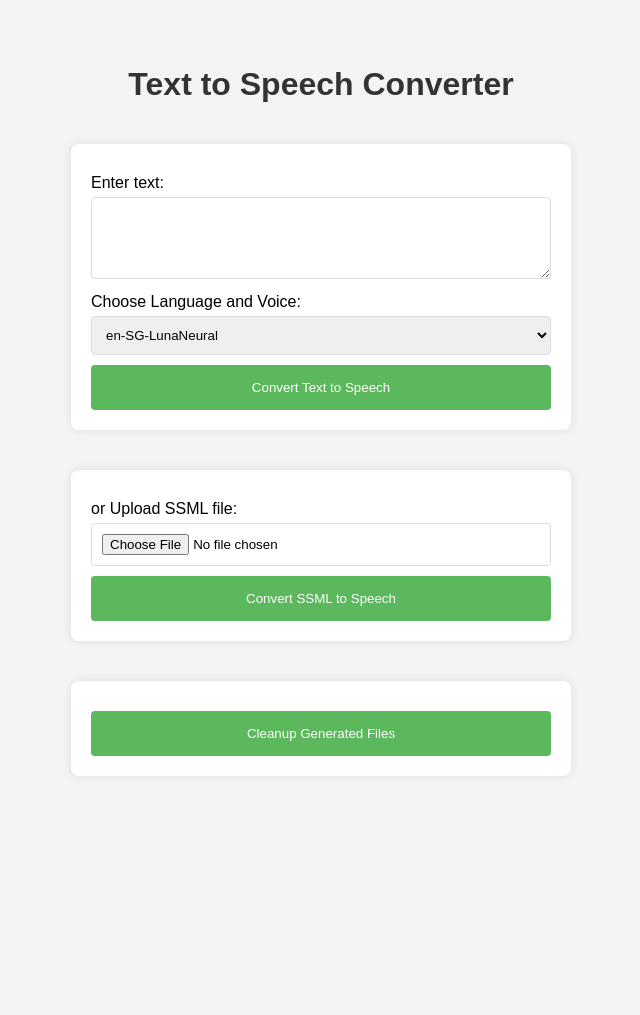
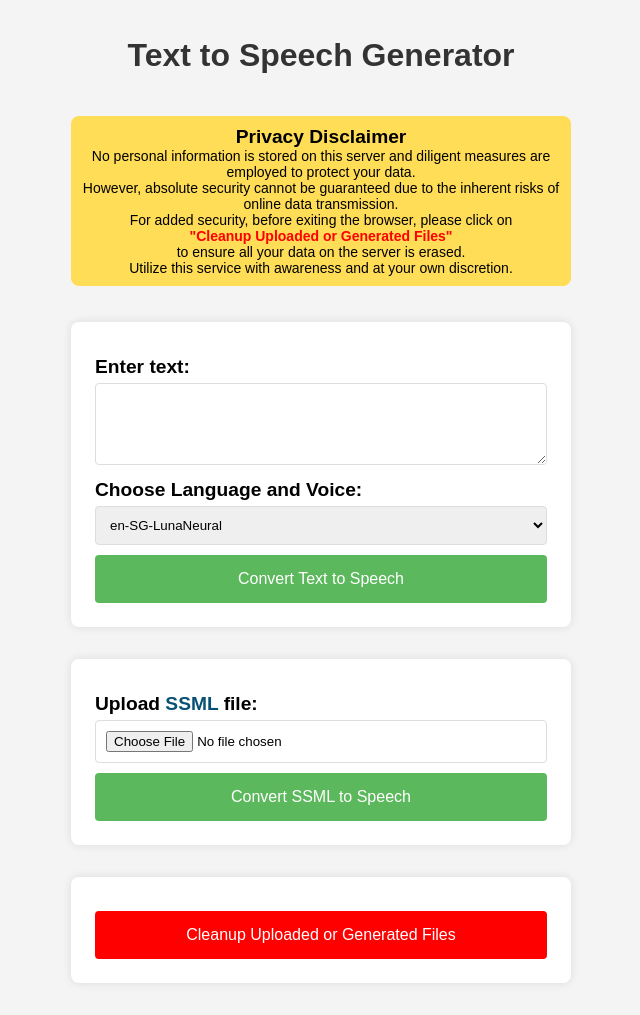
Before and after one commit to linsnotes/Flask-Web-App-Text-to-Speech, a Flask app: page / in a window 1280 px wide. Shown: the whole page, without its empty margins (319-959 px from the left). Before the commit the page ends 756 px from the top, so only its background shows below. Run offline with Flask 3, Linux system fonts and the light colour scheme.

Commit message:
update UI

```diff
--- a/templates/index.html
+++ b/templates/index.html
@@ -8,30 +8,61 @@
         body {
             font-family: Arial, sans-serif;
             margin: 0;
-            padding: 20px; /* Added padding */
+            padding: 1rem; /* Added padding */
             background: #f4f4f4;
             display: flex;
             flex-direction: column;
             align-items: center;
             justify-content: center;
-            height: 100vh;
+        }
+
+        .disclaimer {
+            background-color: #ffdd57;
+            padding: 10px;
+            border-radius: 8px;
+            width: 90%;
+            max-width: 500px;
+            margin-bottom: 20px;
+            margin-top: 20px;  /* Added margin-top */
+            text-align: center;
+            font-size: 14px;
+            box-sizing: border-box;
+        }
+        .disclaimer-title {
+            font-size: 1.2rem;
+            font-weight: bold;
+        }
+        .keyword {
+            color: red;
+            font-weight: bold;
         }
         h1 {
             color: #333;
         }
         form {
             background: white;
-            padding: 20px;
+            padding: 1.5rem;
             border-radius: 8px;
             box-shadow: 0 0 10px rgba(0, 0, 0, 0.1);
-            margin: 20px auto;
+            margin: 1rem auto;
             width: 90%;
             max-width: 500px;
             box-sizing: border-box;
         }
+        label a {
+        text-decoration: none;
+        color: #085074; /* Change this to whatever color you prefer */
+        font-weight: bold; /* Optional: Makes the link bold */
+        }
+        label a:hover {
+        text-decoration: underline;
+        }
+
         label {
             display: block;
             margin-top: 10px;
+            font-size: 1.2rem;
+            font-weight: bold;
         }
         input[type="file"],
         textarea,
@@ -51,10 +82,16 @@
             cursor: pointer;
             margin-top: 10px;
             padding: 15px; /* Increased padding for larger buttons */
+            font-size: 1rem;
         }
         input[type="submit"]:hover {
             background: #4cae4c;
         }
+        .cleanup-button {
+        background-color: red !important;
+        }
+
+
 
         @media (max-width: 575.98px) {
             form {
@@ -65,8 +102,12 @@
     </style>
 </head>
 <body>
-    <h1>Text to Speech Converter</h1>
 
+    <h1>Text to Speech Generator</h1>
+    <div class="disclaimer">
+        <span class="disclaimer-title">Privacy Disclaimer</span><br>
+        No personal information is stored on this server and diligent measures are employed to protect your data. <br>However, absolute security cannot be guaranteed due to the inherent risks of online data transmission. <br>For added security, before exiting the browser, please click on <br><span class="keyword">"Cleanup Uploaded or Generated Files"</span><br> to ensure all your data on the server is erased. <br>Utilize this service with awareness and at your own discretion.
+    </div>
     <form action="/" method="post">
         <label for="text">Enter text:</label>
         <textarea id="text" name="text" rows="4"></textarea>
@@ -84,15 +125,14 @@
     </form>
 
     <form action="/" method="post" enctype="multipart/form-data">
-        <label for="file">or Upload SSML file:</label>
+        <label for="file">Upload <a href="https://learn.microsoft.com/en-us/azure/ai-services/speech-service/speech-synthesis-markup-structure#document-structure" target="_blank">SSML</a> file:</label>
         <input type="file" id="file" name="file">
         <input type="submit" value="Convert SSML to Speech">
     </form>
 
+    <form action="/cleanup" method="post">
+        <input type="submit" value="Cleanup Uploaded or Generated Files" class="cleanup-button">
+    </form>
 
-
-    <form action="/cleanup" method="post">
-        <input type="submit" value="Cleanup Generated Files">
-    </form>
 </body>
 </html>
```
